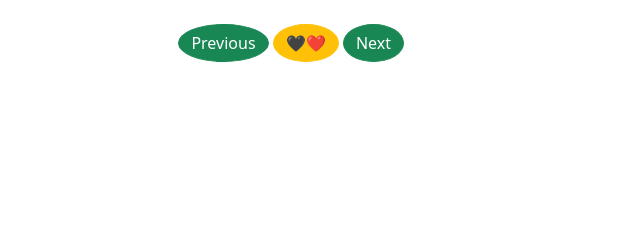
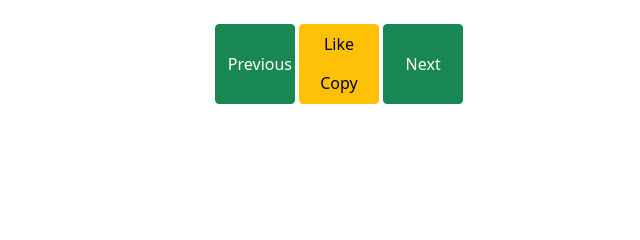
Before and after one commit to Legolas-MK2/web_dis_tok, a Flask app: template templates/index.html in a window 1280 px wide. Shown: the part 74-314 px from the top of the page, without its empty margins (293-933 px from the left). Run offline with Flask 2, Linux system fonts and the light colour scheme; the template is opened without the code that fills it: most values are stand-ins (such as "Sample title", 1, 10 or a date in 2020); parts of the project's set-up code (start-up, migrations or seed data) failed here and were passed over.

Commit message:
redesign html

```diff
--- a/app.py
+++ b/app.py
@@ -80,6 +80,11 @@ def previous():
     return redirect('/?idx=' + str(idx))
 
 
+@app.route('/test')
+def test():
+    # Redirect to the index route with the updated index
+    return render_template('file.html', url="https://cdn.discordapp.com/attachments/969507244980981820/1105598438437044224/7B25E73F-57CD-4ABA-A632-667AE42A849C.png", is_video=False, idx=0)
+
 if __name__ == '__main__':
 
     app.run(debug=True)
--- a/templates/index.html
+++ b/templates/index.html
@@ -17,21 +17,24 @@
       <div class="row justify-content-center">
         <div class="col-12 col-md-8">
           {% if is_video %}
-            <video class="w-100" controls>
+            <video controls>
               <source src="{{ url }}" type="video/mp4">
               Your browser does not support the video tag.
             </video>
           {% else %}
-            <img class="w-100" src="{{ url }}" alt="Image">
+            <img src="{{ url }}" alt="Image">
           {% endif %}
         </div>
       </div>
       <br>
-      <div class="d-flex justify-content-center">
-        <div style="margin-left: -10%" class="rounded-circle" role="group" aria-label="Basic mixed styles example">
-          <button type="button" class="btn btn-success rounded-circle" onclick="location.href='/previous?idx={{ idx }}'">Previous</button>
-          <button type="button" class="btn btn-warning rounded-circle">🖤❤️</button>
-          <button type="button" class="btn btn-success rounded-circle" onclick="location.href='/next?idx={{ idx }}'">Next</button>
+      <div class="d-flex justify-content-center" style="height:100px;width:1000px">
+        <div style="margin-left: 10%" class="" role="group" aria-label="Basic mixed styles example">
+          <button type="button" class="btn btn-success" style="height:80px;width:80px" onclick="location.href='/previous?idx={{ idx }}'">Previous</button>
+          <div style="height:80px;width:80px" class="btn-group-vertical" role="group" aria-label="Basic mixed styles example">
+            <button type="button" class="btn btn-warning">Like</button>
+            <button type="button" class="btn btn-warning" onclick="">Copy</button>
+          </div>
+          <button type="button" class="btn btn-success" style="height:80px;width:80px" onclick="location.href='/next?idx={{ idx }}'">Next</button>
         </div>
       </div>
     </div>
```
